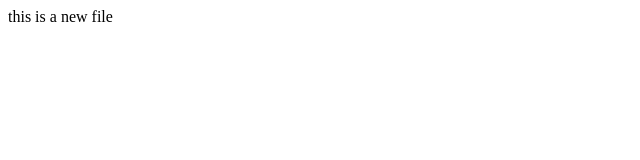
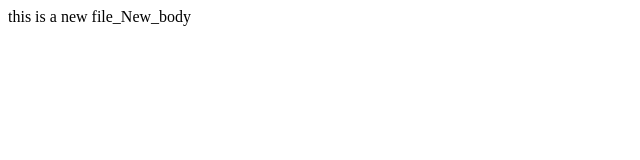
Before and after one commit to thapakrishna0111/project1, a plain HTML site: page index.html in a window 1280 px wide. Shown: the full height of the page, 0-640 px from the left. Drawn offline with Linux system fonts and the light colour scheme.

Commit message:
Update index.html

```diff
--- a/index.html
+++ b/index.html
@@ -1 +1 @@
-<html><h1></h1><body>this is a new file</body> </html>
+<html><h1></h1><body>this is a new file_New_body</body> </html>
```
